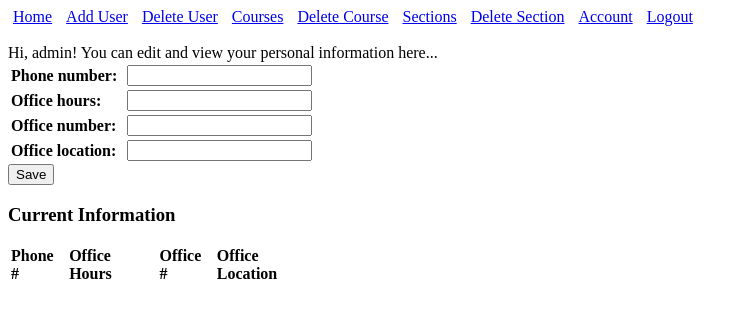
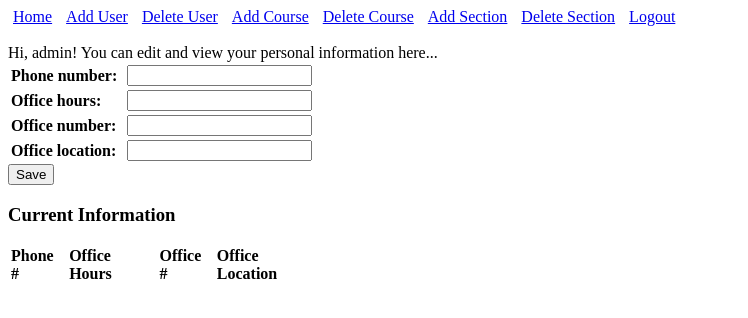
Before and after one commit to dpboyer/GraciousHotspurs, a Django app: page /account/ in a window 1280 px wide. Shown: the top 318 px of the page, without its empty margins (0-748 px from the left). Run offline with Django 3.2, Linux system fonts and the light colour scheme; a user stored in the database is signed in; data comes from the database, SQL or seed files in the repository; lists and menus that the app fills with data are empty; parts of the project's set-up code (start-up, migrations or seed data) failed here and were passed over.

Commit message:
shoddy implementation of hiding Admin views

```diff
--- a/templates/base.html
+++ b/templates/base.html
@@ -31,27 +31,41 @@
                     <li>
                         <a href="/home">Home</a>
                     </li>
+                    {% if user.is_superuser %}
                         <li>
                             <a href="/adduser">Add User</a>
                         </li>
+                    {% endif %}
+                    {% if user.is_superuser %}
                         <li>
-                        <a href="/deleteuser">Delete User</a>
+                            <a href="/deluser">Delete User</a>
                         </li>
+                    {% endif %}
+                    {% if user.is_superuser %}
                         <li>
-                        <a href="/courses">Courses</a>
+                            <a href="/courses">Add Course</a>
                         </li>
+                    {% endif %}
+                    {% if user.is_superuser %}
                         <li>
                             <a href="/delcourse">Delete Course</a>
                         </li>
+                    {% endif %}
+                    {% if user.is_superuser %}
                         <li>
-                        <a href="/sections">Sections</a>
+                            <a href="/sections">Add Section</a>
                         </li>
+                    {% endif %}
+                    {% if user.is_superuser %}
                         <li>
                             <a href="/delsection">Delete Section</a>
                         </li>
+                    {% endif %}
+                    {% if not user.is_superuser %}
                         <li>
-                        <a href="/account">Account</a>
+                            <a href="/account">My Account</a>
                         </li>
+                    {% endif %}
                     <li>
                         <a href="..">Logout</a>
                     </li>
```
Lines whose indentation alone changed are shown as unchanged.
